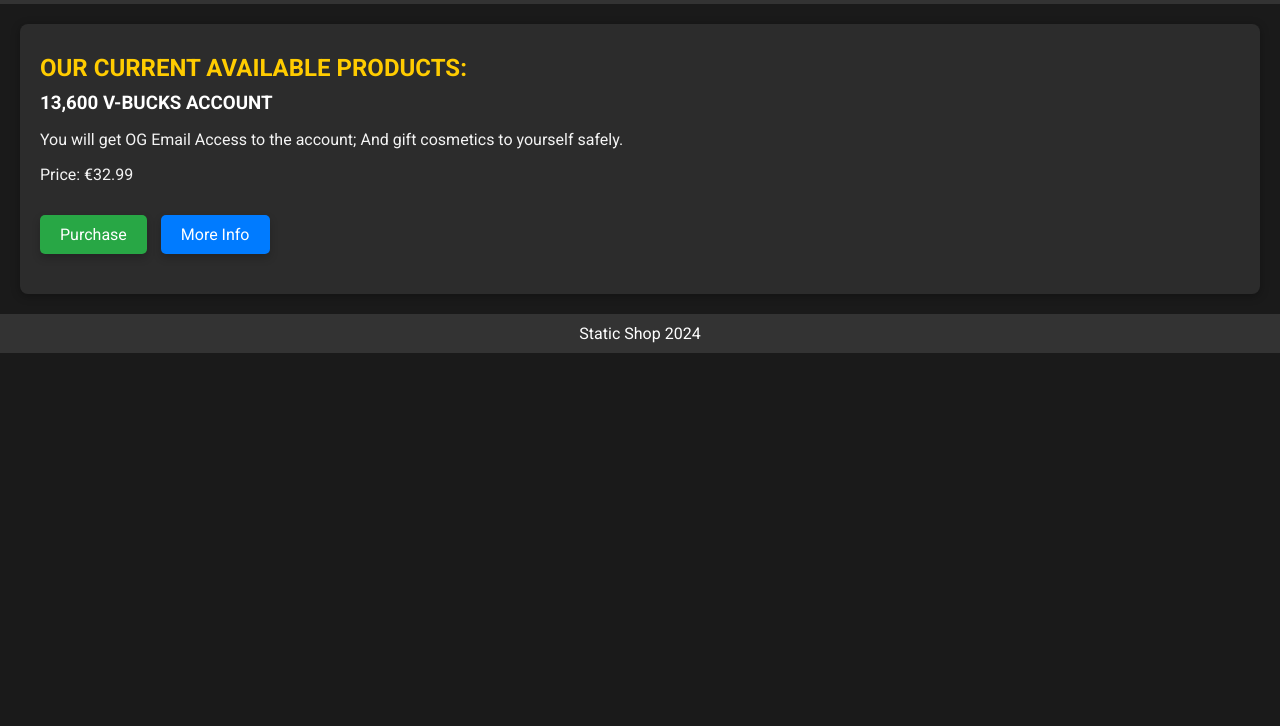
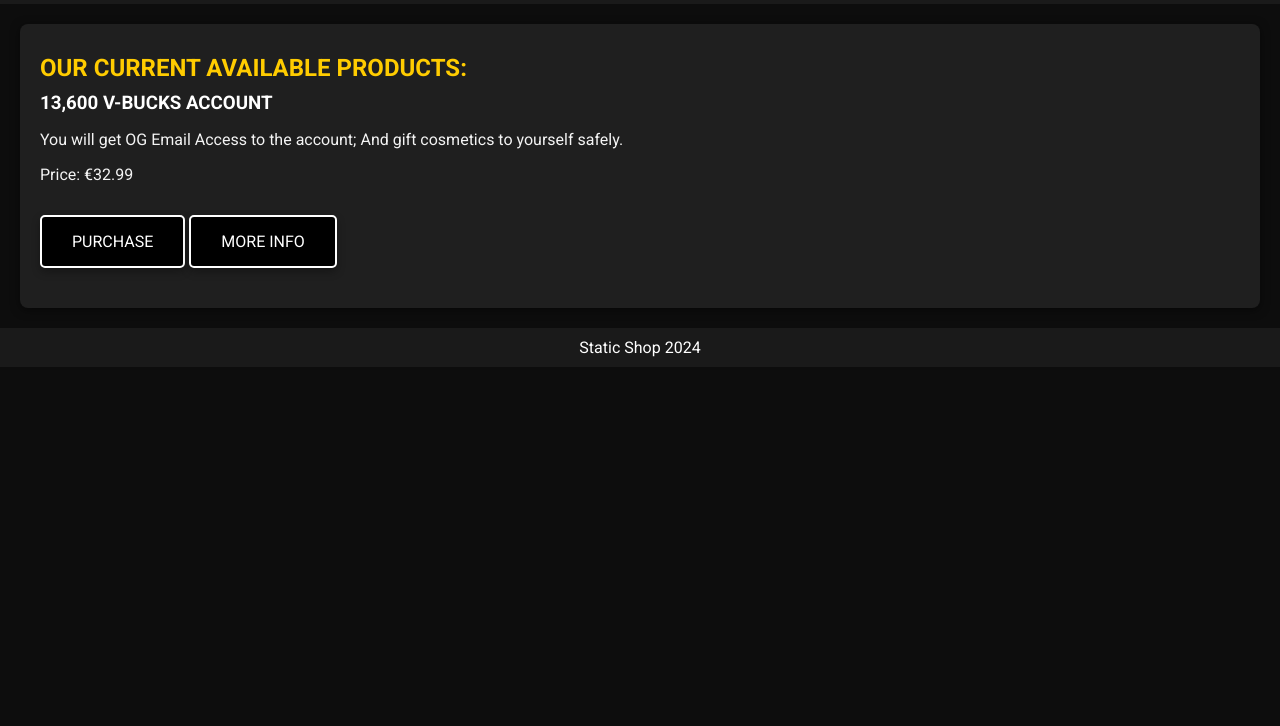
Before and after one commit to Static303/staticshop.shop, a plain HTML site: page index.html in a window 1280 px wide. Shown: the part 74-800 px from the top of the page. Drawn offline with Linux system fonts and the light colour scheme.

Commit message:
Update index.html

```diff
--- a/index.html
+++ b/index.html
@@ -11,11 +11,11 @@
             font-family: 'Roboto', sans-serif;
             margin: 0;
             padding: 0;
-            background-color: #1a1a1a; /* Dark background */
+            background-color: #0d0d0d; /* Darker background */
             color: #f4f4f4; /* Light text color */
         }
         header {
-            background: #333; /* Darker header */
+            background: #1a1a1a; /* Darker header */
             color: #fff;
             padding: 10px 0;
             text-align: center;
@@ -24,9 +24,9 @@
         section {
             padding: 20px;
             margin: 20px;
-            background: #2c2c2c; /* Dark section background */
+            background: #1f1f1f; /* Dark section background */
             border-radius: 8px;
-            box-shadow: 0 2px 10px rgba(0, 0, 0, 0.3);
+            box-shadow: 0 2px 10px rgba(0, 0, 0, 0.5);
         }
         h2 {
             color: #ffcc00; /* Highlight section title */
@@ -38,34 +38,28 @@
         }
         .purchase-button, .info-button {
             display: inline-block;
-            padding: 10px 20px;
+            padding: 15px 30px;
             border-radius: 5px;
-            transition: background-color 0.3s, box-shadow 0.3s;
+            transition: background-color 0.3s, box-shadow 0.3s, transform 0.3s;
             text-decoration: none; /* No underline */
-            color: white;
+            color: #fff; /* White text */
             cursor: pointer; /* Pointer cursor on hover */
             margin-top: 15px; /* Added margin for spacing */
-            box-shadow: 0 4px 8px rgba(0, 0, 0, 0.2);
+            box-shadow: 0 4px 8px rgba(0, 0, 0, 0.3);
+            background-color: #000; /* Black button background */
+            border: 2px solid #fff; /* White border for the buttons */
+            text-transform: uppercase; /* Capitalize button text */
         }
-        .purchase-button {
-            background-color: #28a745; /* Green color */
-        }
-        .purchase-button:hover {
-            background-color: #218838; /* Darker shade for hover effect */
-            box-shadow: 0 6px 12px rgba(0, 0, 0, 0.3);
-        }
-        .info-button {
-            background-color: #007bff; /* Blue color for More Info button */
-            margin-left: 10px;
-        }
-        .info-button:hover {
-            background-color: #0056b3; /* Darker shade for hover effect on info button */
-            box-shadow: 0 6px 12px rgba(0, 0, 0, 0.3);
+        .purchase-button:hover, .info-button:hover {
+            background-color: #fff; /* White background on hover */
+            color: #000; /* Black text on hover */
+            transform: scale(1.05); /* Slightly increase size on hover */
+            box-shadow: 0 6px 12px rgba(0, 0, 0, 0.5);
         }
         footer {
             text-align: center;
             padding: 10px 0;
-            background: #333; /* Dark footer */
+            background: #1a1a1a; /* Dark footer */
             position: relative;
             bottom: 0;
             width: 100%;
```
